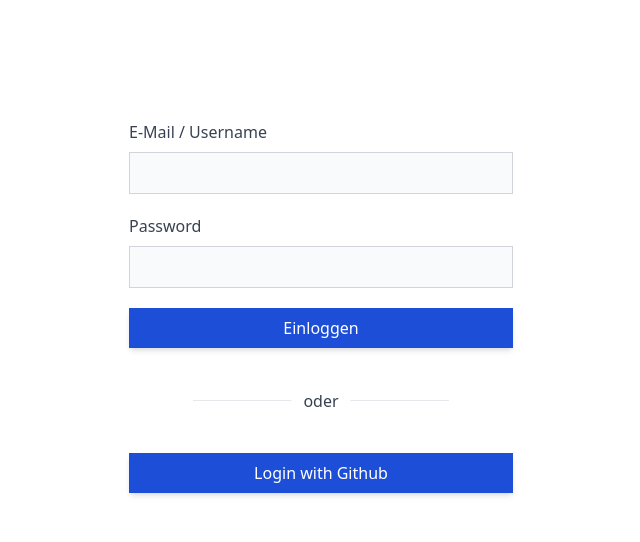
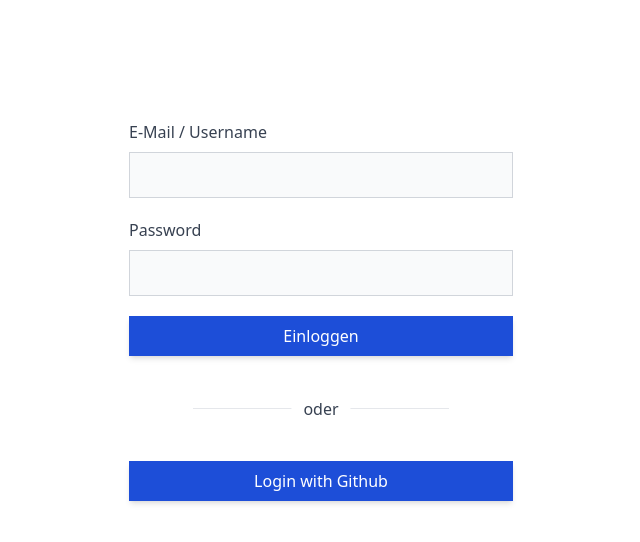
Before and after one commit to malek15b/book-library-project, a React app in the folder frontend/: page / in a window 1280 px wide. Shown: the top 542 px of the page, without its empty margins (319-959 px from the left). Built offline with nearby package versions, Linux system fonts and the light colour scheme; no server answers; the HTML template or start-up script is replaced by a standard one.

Commit message:
update css

```diff
--- a/frontend/src/index.css
+++ b/frontend/src/index.css
@@ -14,6 +14,6 @@
 
 input {
     @apply bg-gray-50 border border-gray-300
-    text-gray-900 text-sm
+    text-gray-900
     focus:ring-blue-500 focus:border-blue-600 block w-full p-2.5
 }
```
